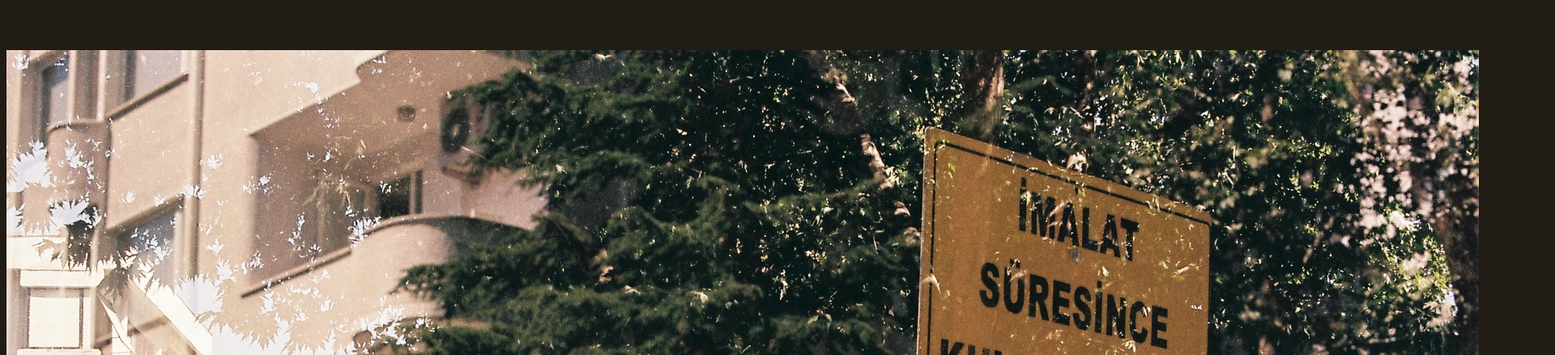
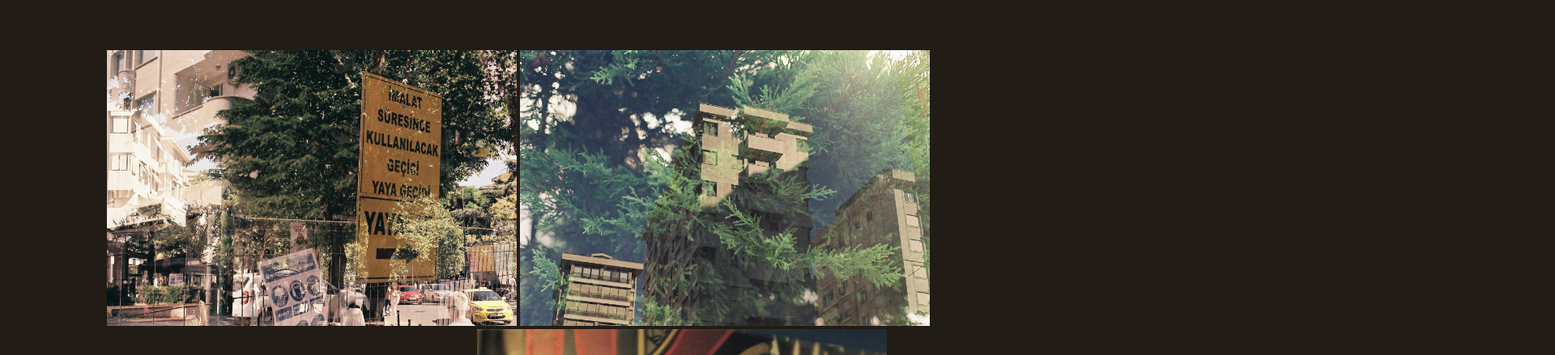
Before and after one commit to OMGitsEAGLE/OMGitsEAGLE.github.io, a plain HTML site: page index.html in a window 1280 px wide. Shown: the part 177-616 px from the top of the page at 81% size, 1920 px wide, since content can reach past the window. Drawn offline with Linux system fonts and the light colour scheme.

Commit message:
Update styles.css

```diff
--- a/styles.css
+++ b/styles.css
@@ -24,3 +24,8 @@ a {
   color: white;
   text-decoration: none;
 }
+
+img {
+  max-height: 40%;
+  max-width: 40%;
+}
```
